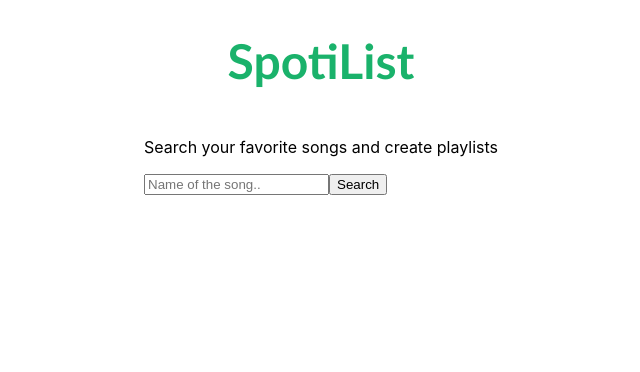
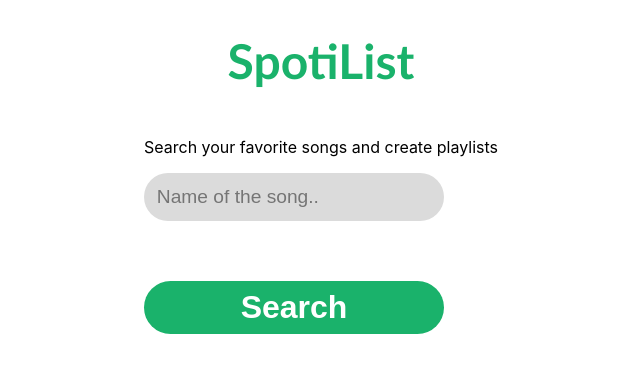
Before and after one commit to anastasiosPou/spotiList, a React (Create React App) app: page / in a window 1280 px wide. Shown: the top 372 px of the page, without its empty margins (319-959 px from the left). Built offline with nearby package versions, Linux system fonts and the light colour scheme.

Commit message:
Create SearchBar component

```diff
--- a/src/App.js
+++ b/src/App.js
@@ -2,21 +2,19 @@ import styles from './App.module.css';
 import tracks from './mockData';
 import {useState} from "react";
 import Track from "./Components/Track/Track";
+import SearchBar from "./Components/SearchBar/SearchBar";
 
 function App() {
   const mockData = [...tracks];
-  let [userInput, setUserInput] = useState("");
   let [searchResults, setSearchResults] = useState([]);
 
-  const onUserInputChange = ({target}) => {
-    setUserInput(target.value);
-  };
-
-  const handleSubmit = e => {
+  /*
+  When we press the Search button, handleSubmit should filter the mock data(or send the api call to Spotify)
+  and update the searchResults state variable with the results.
+   */
+  const handleSubmit = (e, userInput) => {
     e.preventDefault();
-    if (userInput === "") {
-      return;
-    }
+    if (userInput === "") {return;}
     setSearchResults(mockData.filter(track => track.name.toLowerCase().startsWith(userInput.toLowerCase())));
   };
 
@@ -28,10 +26,7 @@ function App() {
       <main>
         <section>
           <p>Search your favorite songs and create playlists</p>
-          <form onSubmit={handleSubmit}>
-            <input type="text" placeholder="Name of the song.." value={userInput} onChange={onUserInputChange}/>
-            <button type="submit">Search</button>
-          </form>
+          <SearchBar onHandleSubmit={handleSubmit}/>
         </section>
         <section>
           {
--- /dev/null
+++ b/src/Components/SearchBar/SearchBar.js
@@ -0,0 +1,18 @@
+import styles from "./SearchBar.module.css";
+import {useState} from "react";
+
+function SearchBar({onHandleSubmit}) {
+  let [userInput, setUserInput] = useState("");
+
+  const onUserInputChange = ({target}) => {
+    setUserInput(target.value);
+  };
+  return (
+    <form onSubmit={(e) => onHandleSubmit(e, userInput)} id={styles.searchForm}>
+      <input id={styles.songSearchField} type="text" placeholder="Name of the song.." value={userInput} onChange={onUserInputChange}/>
+      <button type="submit" id={styles.submitButton}>Search</button>
+    </form>
+  );
+}
+
+export default SearchBar;
--- /dev/null
+++ b/src/Components/SearchBar/SearchBar.module.css
@@ -0,0 +1,26 @@
+#searchForm {
+  display: flex;
+  flex-flow: column nowrap;
+  row-gap: 60px;
+  width: 300px;
+}
+
+#songSearchField {
+  border: none;
+  border-radius: 25px;
+  background-color: #DBDBDB;
+  padding: 0.8rem;
+  color: #1AB26B;
+  font-size: 1.2rem;
+}
+
+#submitButton {
+  border: none;
+  border-radius: 30px;
+  padding: 0.5rem;
+  background-color: #1AB26B;
+  color: #fff;
+  font-size: 2rem;
+  font-weight: bold;
+  cursor: pointer;
+}
```
